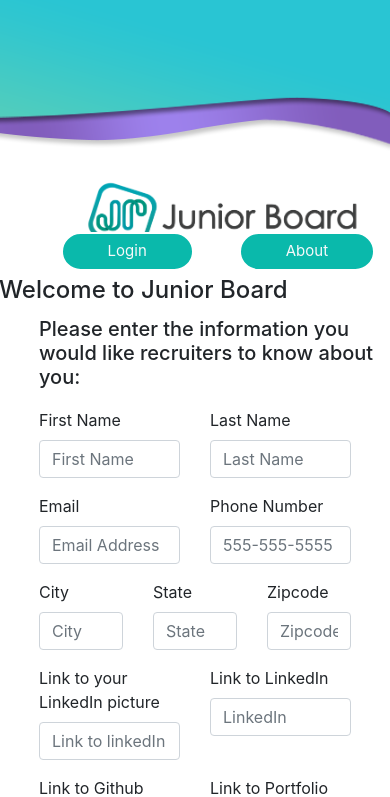
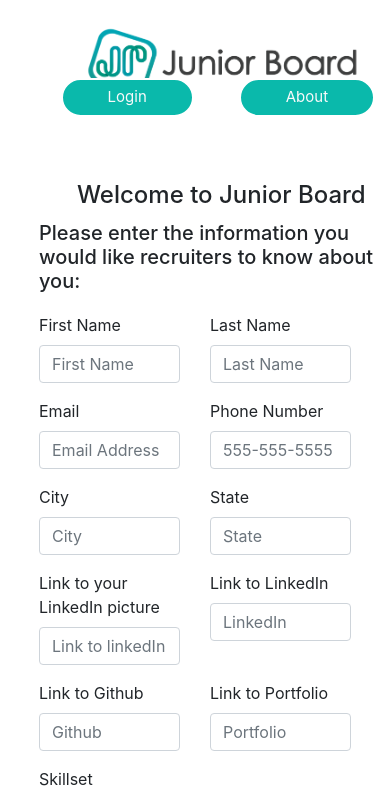
Before and after one commit to gijp-technologies/junior-board, a React (Create React App) app: page /form in a window 390 px wide. Shown: the top 797 px of the page. Built offline with nearby package versions, Linux system fonts and the light colour scheme.

Commit message:
form media queries done

```diff
--- a/src/Pages/Form.js
+++ b/src/Pages/Form.js
@@ -118,10 +118,6 @@ class JuniorForm extends Component {
                             </Form.Control>
                         </Form.Group>
 
-                        <Form.Group as={Col} controlId="formGridZip">
-                            <Form.Label> Zipcode </Form.Label>
-                            <Form.Control type="text" name="zipcode" placeholder="Zipcode" value={this.state.zipcode} onChange={this.handleInputChange} />
-                        </Form.Group>
                     </Row>
 
                     <Row>
--- a/src/Pages/style.css
+++ b/src/Pages/style.css
@@ -6,7 +6,6 @@
     justify-content: right;
     z-index: -5 !important;
     top: 0 !important;
-    /* margin-bottom: 100px; */
 }
 
 .form {
@@ -139,3 +138,16 @@
     margin-left: 7px;
     margin-top: -10px;
 }
+
+@media only screen and (min-width: 320px) and (max-width: 568px) {
+
+.form-nav{
+    display: none;
+}
+.welcome-message{
+    margin-top: 15%;
+    margin-left: 20%;
+    font-size: 18px;
+}
+
+}
--- a/src/components/Cards/Style.css
+++ b/src/components/Cards/Style.css
@@ -98,7 +98,7 @@ a{
     .junior-card {
         position: relative;
         margin-left: 6%;
-        height: 310px;
+        height: 320px;
         width: 90% !important;
         overflow: hidden;
         border-radius: 15px;
--- a/src/components/Navbar/Style.css
+++ b/src/components/Navbar/Style.css
@@ -82,4 +82,5 @@
         font-size: 15px !important;
         margin-bottom: 10px;
     }
+
 }
```
